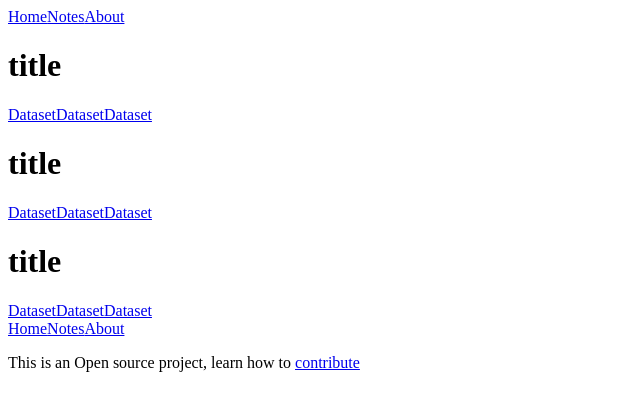
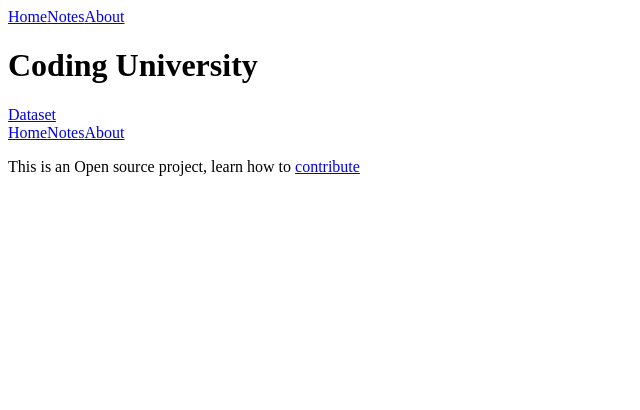
Before and after one commit to NikSchaefer/csnotes, a React app in the folder frontend/: page /notes in a window 1280 px wide. Shown: the top 410 px of the page, without its empty margins (0-640 px from the left). Built offline with nearby package versions, Linux system fonts and the light colour scheme; the HTML template or start-up script is replaced by a standard one.

Commit message:
Notes Fix

```diff
--- a/frontend/src/notes.tsx
+++ b/frontend/src/notes.tsx
@@ -1,19 +1,11 @@
 import * as React from "react";
-import { ShowDatasets } from './home'
-const datasets: string[][] = [
-    ['Dataset', 'apath'],
-    ['Dataset', 'bpath'],
-    ['Dataset', 'cpath'],
-]
+import { Link } from 'react-router-dom'
 
-function ShowDataset(props: { class: string, array: string[][], title: string }) {
-
+function ShowDataset(props: { class: string, title: string }) {
     return (
         <div className={props.class}>
             <h1>{props.title}</h1>
-            <div className='dataset-div'>
-                <ShowDatasets array={props.array} class='dataset-link' />
-            </div>
+            <Link to='/dataset/coding-university' className='button'>Dataset</Link>
         </div>
     )
 }
@@ -21,10 +13,7 @@ function ShowDataset(props: { class: string, array: string[][], title: string })
 export default function Notes() {
     return (
         <div>
-            <ShowDataset class='data-view-white' title='title' array={datasets} />
-            <ShowDataset class='data-view-blue' title='title' array={datasets} />
-            <ShowDataset class='data-view-white' title='title' array={datasets} />
-
+            <ShowDataset class='data-view-white' title='Coding University' />
         </div>
     )
 }
--- a/frontend/static/css/index.css
+++ b/frontend/static/css/index.css
@@ -150,7 +150,11 @@ h1 {
     display: flex;
     align-items: center;
     justify-content: space-evenly;
-    padding: 110px
+    padding: 80px
+}
+
+.data-view-white>h1, .data-view-blue>h1 {
+    font-size: 40px;
 }
 
 .data-view-blue {
@@ -177,7 +181,7 @@ h1 {
     border-radius: 10px;
     padding: 20px;
     box-shadow: 0px 0px 60px rgba(0, 0, 0, 0.651);
-    display:flex;
+    display: flex;
     justify-content: center;
     align-items: center;
     font-size: 30px;
```
Also changed, not shown: frontend/static/frontend/main.js.
